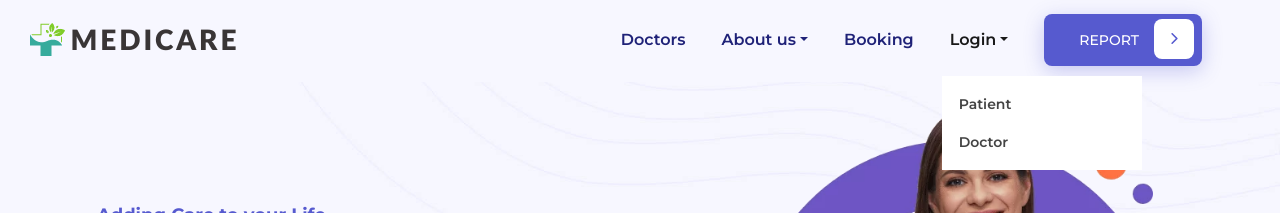
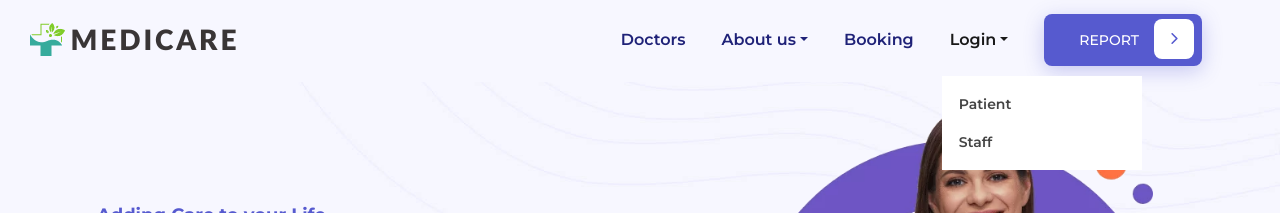
Before and after one commit to frozen-dev71/Hospital-Management-System-User-Side, a React (Create React App) app: page / in a window 1280 px wide. Both pictures are taken after a click on the button "Login". Shown: the top 213 px of the page. Built offline with nearby package versions, Linux system fonts and the light colour scheme.

Commit message:
navbar  updated

```diff
--- a/src/Sections/navbar.js
+++ b/src/Sections/navbar.js
@@ -37,7 +37,7 @@ function NavBars() {
                   Patient
                 </Link>
                 <a href="a" className="dropdown-item">
-                  Doctor
+                  Staff
                 </a>
               </NavDropdown>
               <Link to="/Contact" className="nav-link">
```
